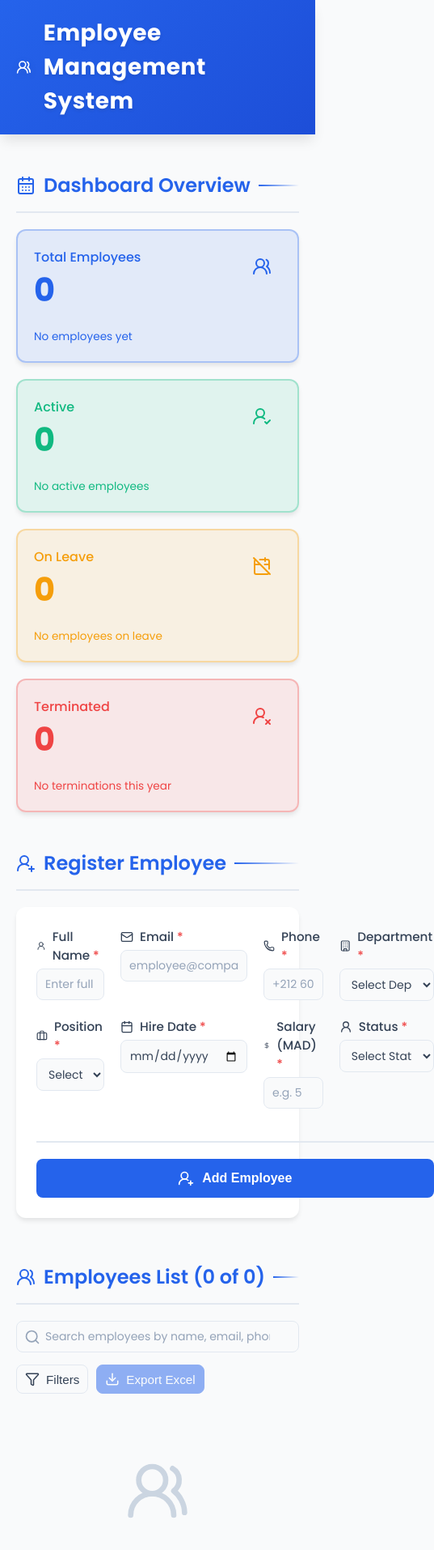
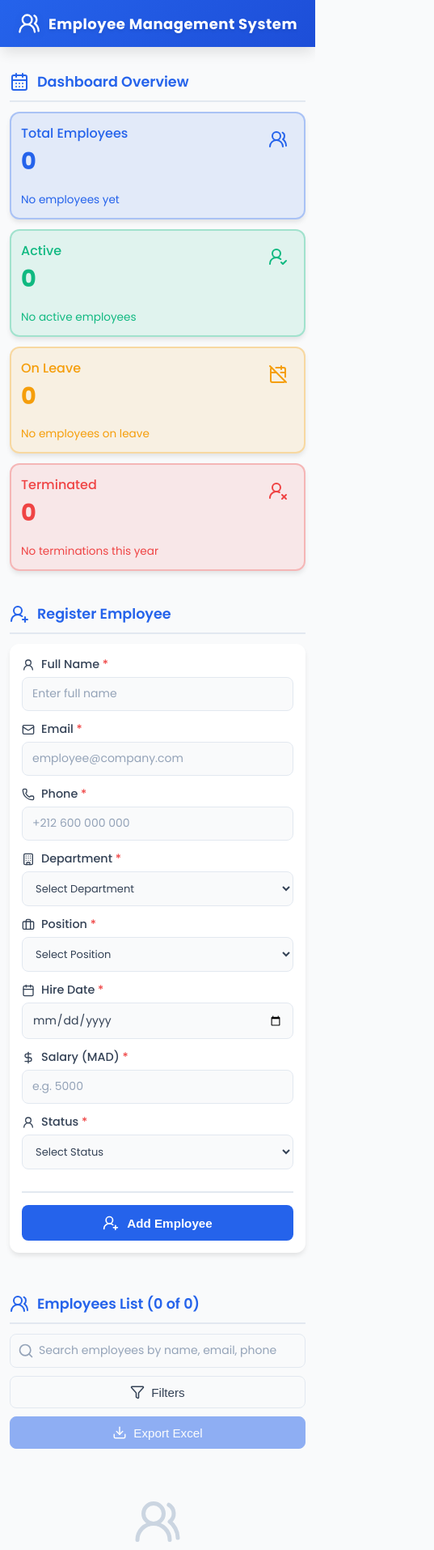
Before and after one commit to RTHILAA/EMPLOYEES-MANAGEMENT-APP, a React (Create React App) app: page / in a window 390 px wide. Shown: the top 1914 px of the page at 81% size, 537 px wide, since content can reach past the window. Built offline with nearby package versions, Linux system fonts and the light colour scheme.

Commit message:
update project

```diff
--- a/src/App.css
+++ b/src/App.css
@@ -74,6 +74,18 @@ body {
   from {
     opacity: 0;
     transform: translateY(10px);
+  }
+
+  to {
+    opacity: 1;
+    transform: translateY(0);
+  }
+}
+
+@keyframes slideDown {
+  from {
+    opacity: 0;
+    transform: translateY(-20px);
   }
 
   to {
@@ -474,7 +486,7 @@ body {
 .employees-table-container {
   width: 100%;
   margin: 30px 0;
-  overflow: hidden;
+  overflow-x: auto;
   border-radius: 12px;
   box-shadow: var(--shadow-md);
   animation: slideIn 0.5s ease-out;
@@ -484,14 +496,17 @@ body {
   width: 100%;
   border-collapse: collapse;
   background: white;
+  min-width: 900px;
 }
 
 .employees-table th,
 .employees-table td {
   padding: 14px;
-  text-align: center; /* تغيير المحاذاة لليسار */
+  text-align: center;
   border-bottom: 1px solid var(--border-color);
   transition: var(--transition-default);
+  min-width: 120px;
+  color: #344256;
 }
 
 .employees-table th {
@@ -552,9 +567,12 @@ body {
   color: #991b1b;
 }
 
+.salary-cell {
+  text-align: right;
+}
+
 .salary-cell::after {
   content: ' MAD';
-  font-size: 0.9rem;
 }
 
 .edit-icon,
@@ -677,7 +695,6 @@ body {
 .search-input::placeholder {
   color: #94a3b8;
   font-size: 14px;
-
 }
 
 .search-input:hover {
@@ -1097,11 +1114,400 @@ body {
   }
 }
 
-/* Responsive Design pour le formulaire 4 colonnes */
+/* ============================================= */
+/* RESPONSIVE DESIGN - جميع أحجام الشاشات */
+/* ============================================= */
 
-/* Pour écrans larges - 4 colonnes */
+/* الشاشات الكبيرة (1200px فما فوق) */
 @media (min-width: 1200px) {
   .form-group form {
     grid-template-columns: repeat(4, 1fr);
   }
+
+  .employees-table-container {
+    overflow: hidden;
+  }
+
+  .employees-table {
+    min-width: 1100px;
+  }
 }
+
+/* الأجهزة اللوحية الكبيرة والشاشات المتوسطة (950px - 1199px) */
+@media (min-width: 950px) and (max-width: 1199px) {
+  .form-group form {
+    grid-template-columns: repeat(3, 1fr);
+  }
+
+  .employees-table {
+    min-width: 1000px;
+  }
+
+  .stats-grid {
+    grid-template-columns: repeat(2, 1fr);
+  }
+
+  .title {
+    font-size: 1.3rem;
+  }
+
+  .Header span {
+    font-size: 24px;
+  }
+}
+
+/* الأجهزة اللوحية والشاشات المتوسطة (481px - 949px) */
+@media (min-width: 481px) and (max-width: 949px) {
+  /* Header */
+  .Header span {
+    font-size: 20px;
+  }
+
+  .header-icon {
+    size: 24px;
+  }
+
+  /* Container */
+  .container {
+    padding: 0 15px;
+  }
+
+  /* Title */
+  .title {
+    font-size: 1.2rem;
+    padding: 12px 0;
+    margin-bottom: 15px;
+  }
+
+  /* Stats Cards */
+  .stats-grid {
+    grid-template-columns: repeat(2, 1fr);
+    gap: 15px;
+  }
+
+  .stats-card {
+    padding: 15px;
+  }
+
+  .stats-card-value {
+    font-size: 2rem;
+  }
+
+  /* Form */
+  .form-group form {
+    grid-template-columns: repeat(2, 1fr);
+    gap: 15px;
+    padding: 20px;
+  }
+
+  .form-actions {
+    flex-direction: column;
+  }
+
+  .add-btn,
+  .update-btn,
+  .cancel-btn {
+    width: 100%;
+    padding: 12px 20px;
+  }
+
+  /* Search Section */
+  .search-box-container {
+    flex-direction: column;
+    align-items: stretch;
+  }
+
+  .search-box {
+    min-width: 100%;
+    margin-bottom: 10px;
+  }
+
+  .filter-actions {
+    width: 100%;
+    justify-content: center;
+  }
+
+  .filter-toggle-btn,
+  .export-btn,
+  .clear-filters-btn {
+    flex: 1;
+    justify-content: center;
+    font-size: 0.9rem;
+  }
+
+  /* Table */
+  .employees-table-container {
+    margin: 20px 0;
+  }
+
+  .employees-table th,
+  .employees-table td {
+    padding: 10px 12px;
+    font-size: 0.9rem;
+  }
+
+  .status-badge {
+    font-size: 0.8rem;
+    padding: 5px 10px;
+    min-width: 70px;
+  }
+
+  .edit-icon,
+  .delete-icon {
+    size: 20px;
+  }
+
+  /* Filters Panel */
+  .filters-panel {
+    grid-template-columns: 1fr;
+    gap: 15px;
+    padding: 15px;
+  }
+
+  /* Notifications */
+  .notifications-container {
+    max-width: 300px;
+    right: 10px;
+    top: 10px;
+  }
+
+  .notification {
+    padding: 12px;
+  }
+}
+
+@media (max-width: 480px) {
+  /* Header */
+  .Header {
+    padding: 15px 0;
+    margin-bottom: 20px;
+  }
+
+  .Header span {
+    font-size: 18px;
+  }
+
+  .header-icon {
+    size: 20px;
+  }
+
+  .header-content {
+    gap: 10px;
+    padding: 0 15px;
+  }
+
+  /* Container */
+  .container {
+    padding: 0 12px;
+  }
+
+  /* Title */
+  .title {
+    font-size: 1.1rem;
+    padding: 10px 0;
+    margin-bottom: 12px;
+  }
+
+  .title::after {
+    display: none;
+  }
+
+  /* Stats Cards */
+  .stats-grid {
+    grid-template-columns: 1fr;
+    gap: 12px;
+  }
+
+  .stats-card {
+    padding: 12px;
+  }
+
+  .stats-card-header {
+    margin-bottom: 15px;
+  }
+
+  .stats-card-value {
+    font-size: 1.8rem;
+  }
+
+  .stats-card-icon {
+    width: 40px;
+    height: 40px;
+  }
+
+  /* Form */
+  .form-group form {
+    grid-template-columns: 1fr;
+    gap: 12px;
+    padding: 15px;
+  }
+
+  .label-with-icon {
+    font-size: 0.9rem;
+  }
+
+  .form-group input,
+  .form-group select {
+    font-size: 13px;
+    padding: 10px 12px;
+  }
+
+  .form-actions {
+    flex-direction: column;
+    gap: 10px;
+    margin-top: 15px;
+    padding-top: 15px;
+  }
+
+  .add-btn,
+  .update-btn,
+  .cancel-btn {
+    width: 100%;
+    padding: 12px 16px;
+    font-size: 0.95rem;
+  }
+
+  /* Search Section */
+  .search-box-container {
+    flex-direction: column;
+    gap: 10px;
+  }
+
+  .search-box {
+    min-width: 100%;
+  }
+
+  .search-input {
+    padding: 10px 35px;
+    font-size: 13px;
+  }
+
+  .filter-actions {
+    width: 100%;
+    flex-direction: column;
+  }
+
+  .filter-toggle-btn,
+  .export-btn,
+  .clear-filters-btn {
+    width: 100%;
+    justify-content: center;
+    padding: 10px;
+  }
+
+  /* Table */
+  .employees-table-container {
+    margin: 15px 0;
+    border-radius: 8px;
+  }
+
+  .employees-table th,
+  .employees-table td {
+    padding: 8px 10px;
+    font-size: 0.85rem;
+    min-width: 100px;
+  }
+
+  .employees-table th {
+    font-size: 0.75rem;
+    padding: 10px 8px;
+  }
+
+  .status-badge {
+    font-size: 0.75rem;
+    padding: 4px 8px;
+    min-width: 60px;
+  }
+
+  .edit-icon,
+  .delete-icon {
+    size: 18px;
+  }
+
+  .salary-cell::after {
+    font-size: 0.8rem;
+  }
+
+  /* Filters Panel */
+  .filters-panel {
+    padding: 12px;
+    gap: 12px;
+  }
+
+  .filter-group {
+    gap: 6px;
+  }
+
+  .filter-label {
+    font-size: 0.85rem;
+  }
+
+  .filter-select {
+    padding: 8px;
+    font-size: 13px;
+  }
+
+  .active-filter-tag {
+    font-size: 0.8rem;
+    padding: 5px 10px;
+  }
+
+  /* Empty State */
+  .empty-state {
+    padding: 40px 15px;
+  }
+
+  .empty-state svg {
+    width: 60px;
+    height: 60px;
+    margin-bottom: 15px;
+  }
+
+  .empty-state h3 {
+    font-size: 1.2rem;
+  }
+
+  .empty-state p {
+    font-size: 0.9rem;
+  }
+
+  /* Notifications */
+  .notifications-container {
+    max-width: 280px;
+    right: 8px;
+    left: 8px;
+    top: 8px;
+  }
+
+  .notification {
+    padding: 10px;
+  }
+
+  .notification-title {
+    font-size: 0.9rem;
+  }
+
+  .notification-message {
+    font-size: 0.8rem;
+  }
+
+  /* Confirmation Dialog */
+  .confirmation-dialog {
+    padding: 20px;
+    margin: 0 15px;
+  }
+
+  .confirmation-dialog h3 {
+    font-size: 1.1rem;
+  }
+
+  .confirmation-dialog p {
+    font-size: 0.9rem;
+  }
+
+  .confirm-btn,
+  .cancel-btn-confirm {
+    padding: 8px 16px;
+    font-size: 0.9rem;
+  }
+}
```
